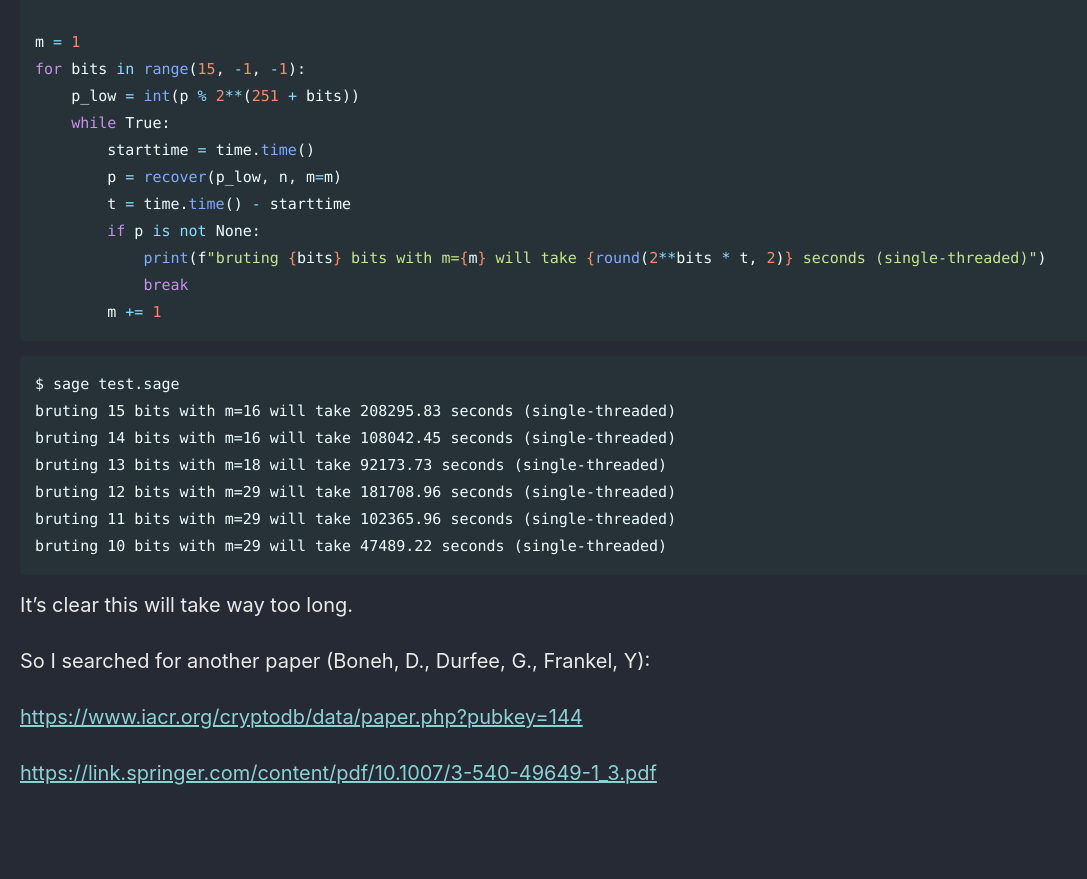
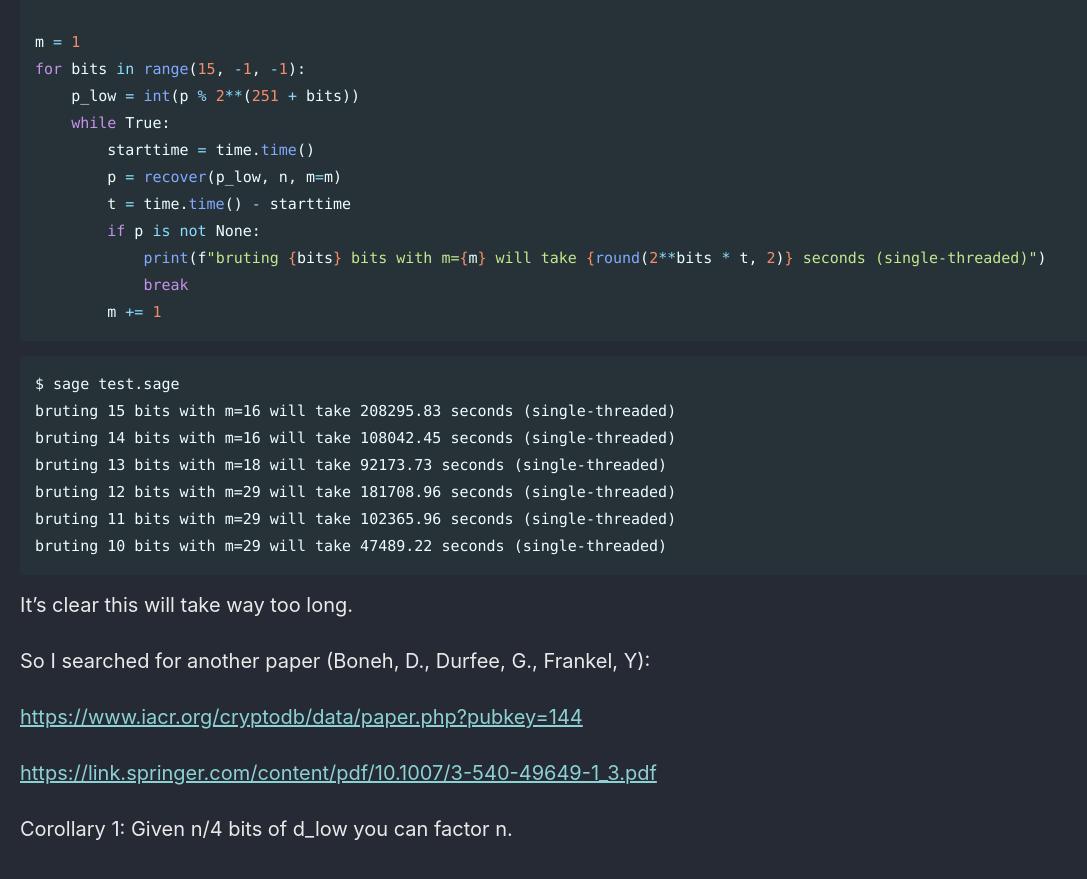
Before and after one commit to Connor-McCartney/Connor-McCartney.github.io, a Jekyll site: the page built from _pages/cryptography/small-roots/leakeD-AirOverflow-CTF-2024.md, in a window 1280 px wide and 900 px high, scrolled down 3242 px. Shown: the top 879 px of the window, without its empty margins (0-1087 px from the left). Built offline with Jekyll 4.4.1, drawn with Linux system fonts in a browser that asks for light colours; cached includes are drawn as plain includes; before the commit the page ends 4086 px from its top, so only the background shows below that.

Commit message:
Update leakeD-AirOverflow-CTF-2024.md

```diff
--- a/_pages/cryptography/small-roots/leakeD-AirOverflow-CTF-2024.md
+++ b/_pages/cryptography/small-roots/leakeD-AirOverflow-CTF-2024.md
@@ -156,3 +156,6 @@ So I searched for another paper (Boneh, D., Durfee, G., Frankel, Y):
 <https://www.iacr.org/cryptodb/data/paper.php?pubkey=144>
 
 <https://link.springer.com/content/pdf/10.1007/3-540-49649-1_3.pdf>
+
+
+Corollary 1: Given n/4 bits of d_low you can factor n.
```
